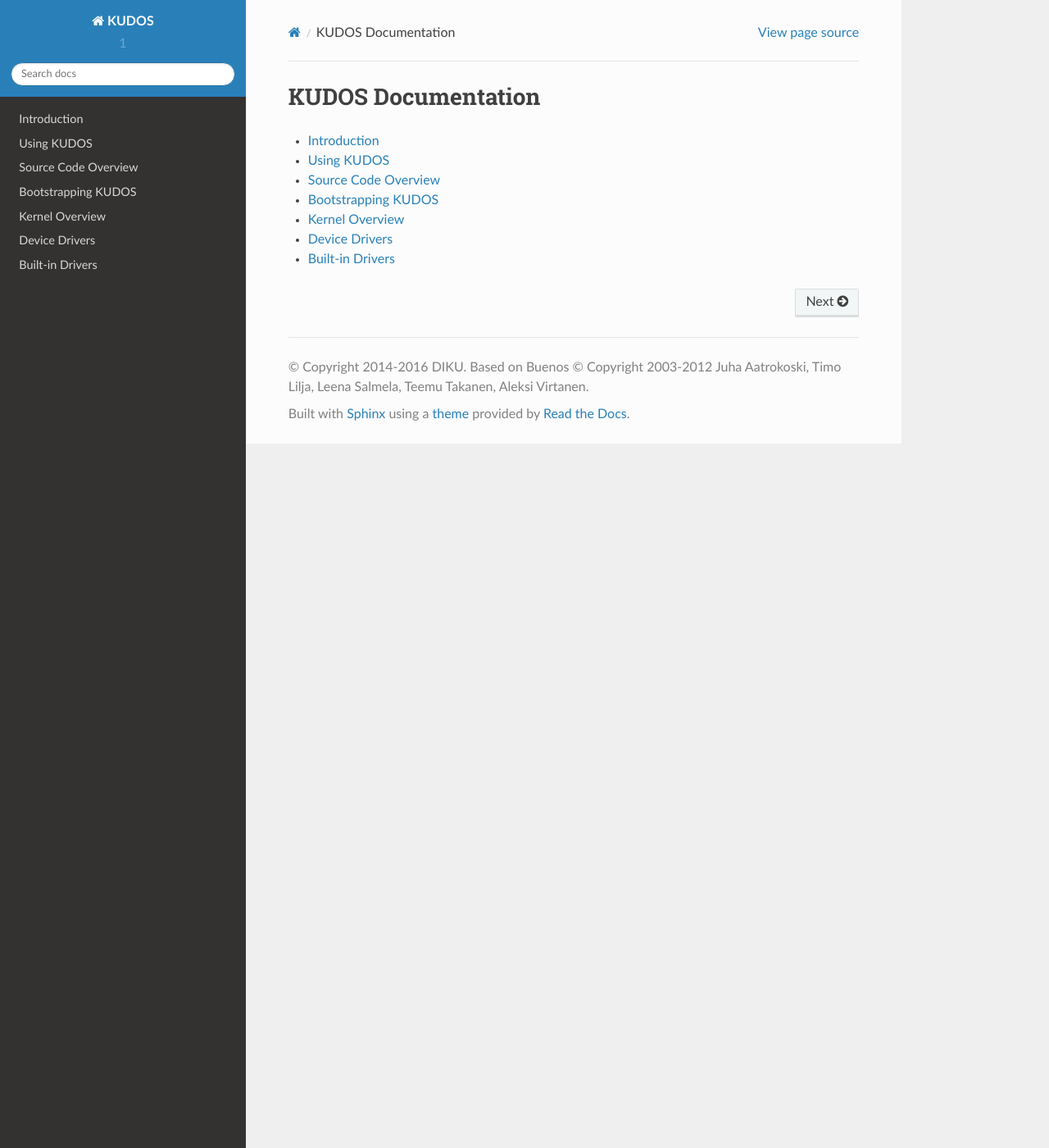
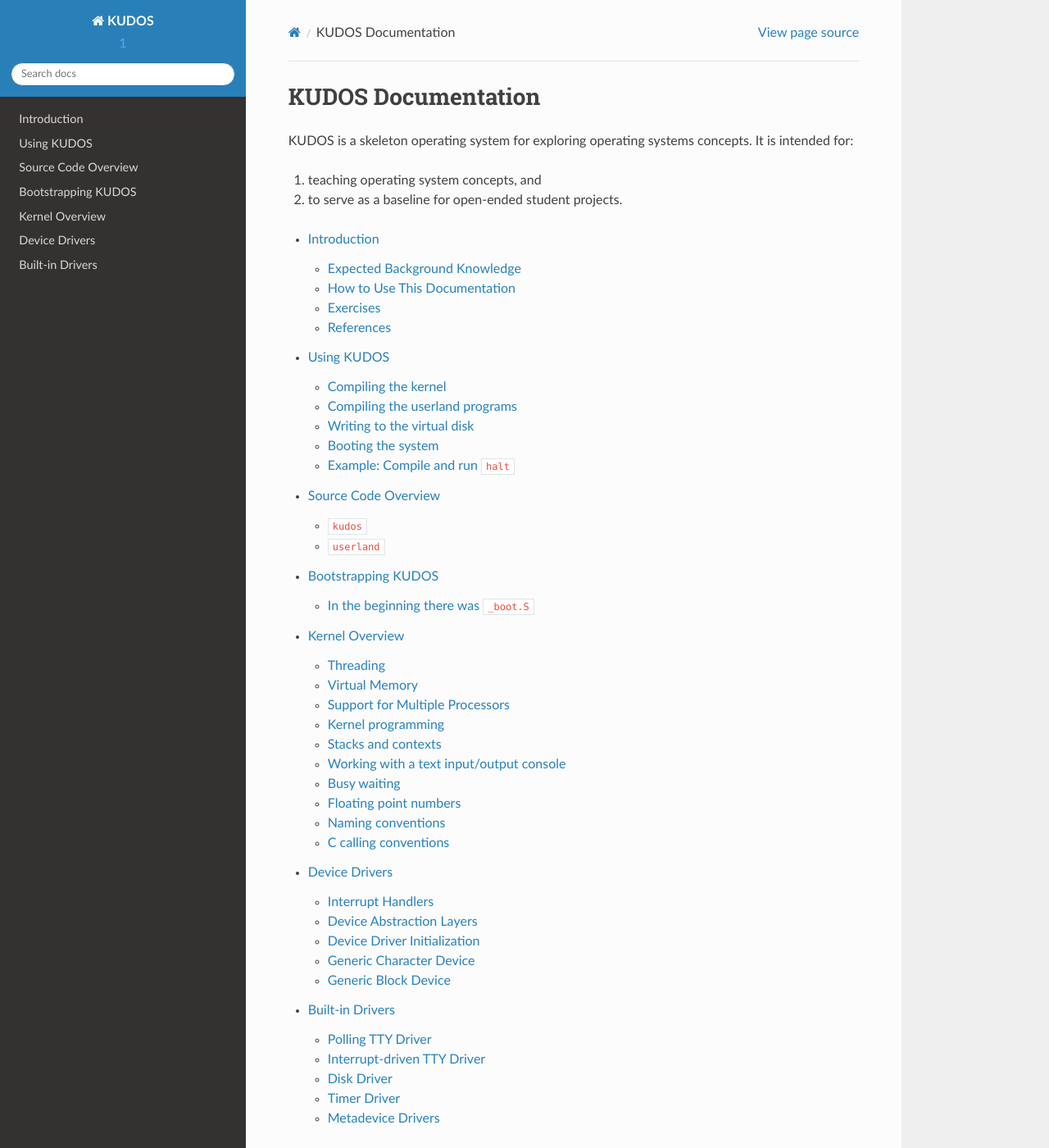
Before and after one commit to DIKU-EDU/kudos, a Sphinx documentation site: the page built from docs/index.rst, in a window 1280 px wide and 1400 px high. Shown: the whole window at 82% size. Built offline with Sphinx 7.4.7 and the Read the Docs theme 2.0.0, drawn with Linux system fonts in a browser that asks for light colours.

Commit message:
have a bit of an introduction and toc in the index, will you?

```diff
--- a/docs/index.rst
+++ b/docs/index.rst
@@ -1,8 +1,14 @@
 KUDOS Documentation
-=====================
+===================
+
+KUDOS is a skeleton operating system for exploring operating systems
+concepts. It is intended for:
+
+1. teaching operating system concepts, and
+2. to serve as a baseline for open-ended student projects.
 
 .. toctree::
-   :maxdepth: 1
+   :maxdepth: 2
 
    introduction.rst
    usage.rst
--- a/docs/introduction.rst
+++ b/docs/introduction.rst
@@ -1,12 +1,6 @@
 Introduction
 ============
 .. _introduction:
-
-KUDOS is a skeleton operating system for exploring operating systems
-concepts. It is intended for:
-
-1. teaching operating system concepts, and
-2. to serve as a baseline for open-ended student projects.
 
 The KUDOS operating system is heavily based upon the BUENOS operating
 system, and this documentation is heavily based upon the accompanying
```
